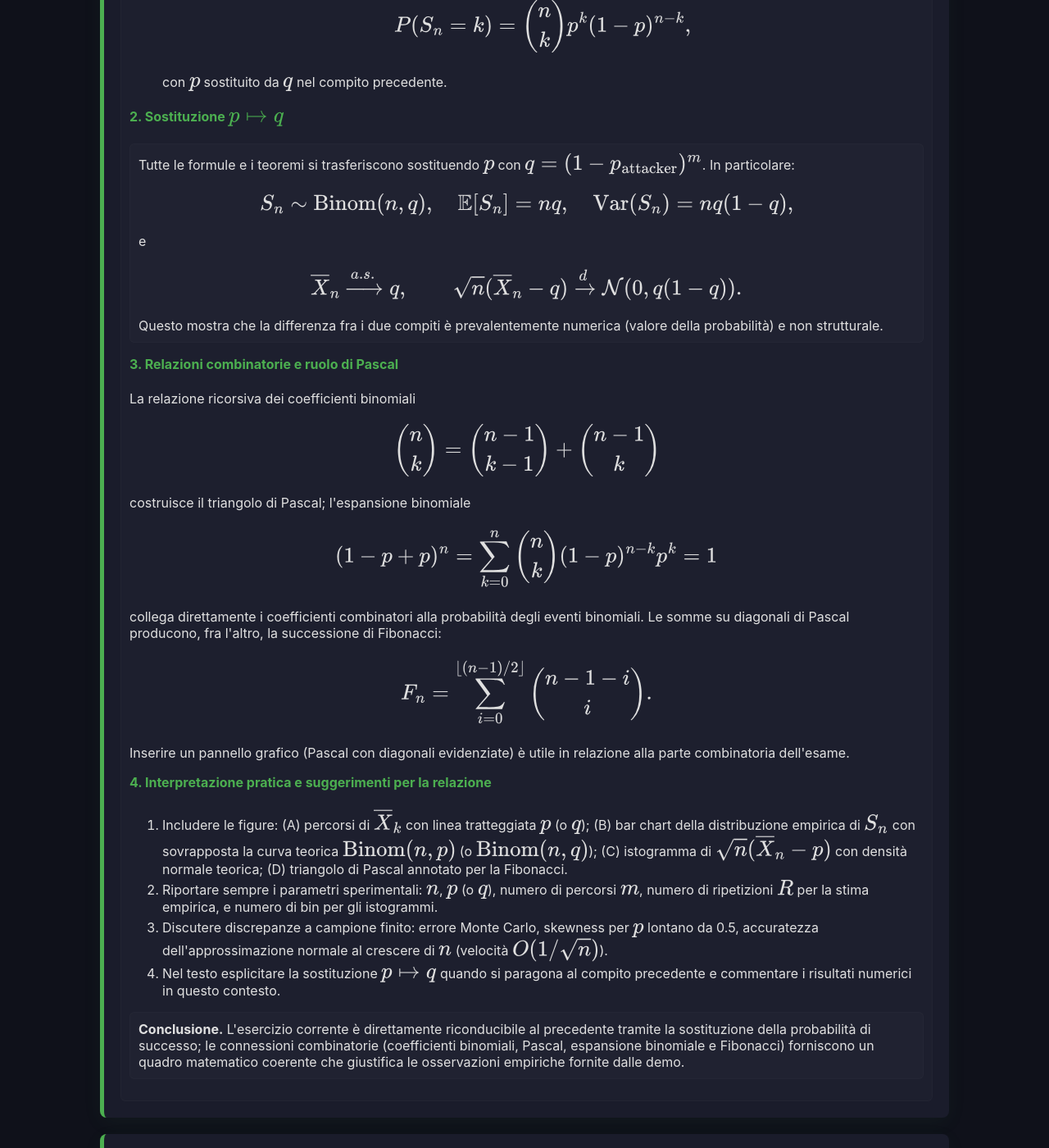
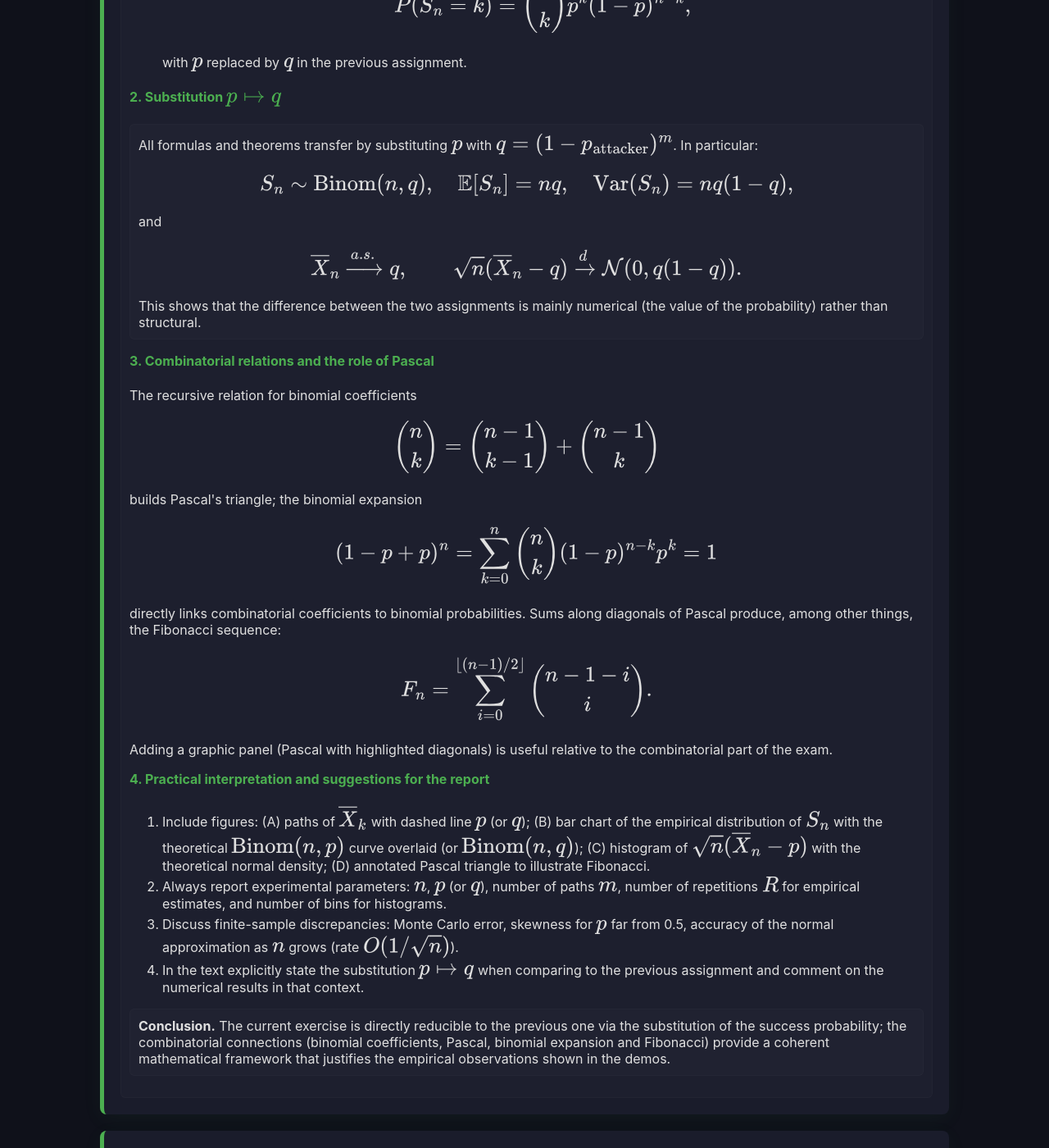
Before and after one commit to ricky2905/ricky2905.github.io, a Jekyll site: the page HOMEWORK/homework8/index.html, which Jekyll copies as it is, in a window 1280 px wide and 1400 px high, scrolled down 3403 px. Shown: the whole window at 82% size. Built offline with Jekyll 4.4.1, drawn with Linux system fonts in a browser that asks for light colours; some of the changed text lies outside the part shown.

Commit message:
Update index.html

```diff
--- a/HOMEWORK/homework8/index.html
+++ b/HOMEWORK/homework8/index.html
@@ -1,5 +1,5 @@
 <!doctype html>
-<html lang="it">
+<html lang="en">
 <head>
   <meta charset="utf-8" />
   <title>Bernoulli process, LLN, CLT, Pascal & Fibonacci</title>
@@ -65,11 +65,11 @@
 
     <main>
       <article class="card">
-        <h1>HMWK 2 — Processo di Bernoulli, LLN, CLT e connessioni combinatorie</h1>
+        <h1>HMWK 2 — Bernoulli Process, LLN, CLT and Combinatorial Connections</h1>
       </article>
 
       <article class="card">
-        <h2>1. Processo di Bernoulli e binomiale</h2>
+        <h2>1. Bernoulli process and binomial</h2>
         <div class="display-equation">
           \[
             X_1,X_2,\dots \overset{\text{iid}}{\sim} \mathrm{Bernoulli}(p),\qquad
@@ -84,30 +84,30 @@
       </article>
 
       <article class="card">
-        <h2>2. Legge dei grandi numeri (LLN)</h2>
+        <h2>2. Law of Large Numbers (LLN)</h2>
         <div class="display-equation">
           \[
             \overline{X}_n=\frac{S_n}{n}=\frac{1}{n}\sum_{i=1}^n X_i \xrightarrow{a.s.} \mathbb{E}[X_1]=p.
           \]
         </div>
-        <p class="formal">Enunciato (forte): per \(X_i\) iid con \(\mathbb{E}[|X_1|]<\infty\),
+        <p class="formal">Statement (strong): for iid \(X_i\) with \(\mathbb{E}[|X_1|]<\infty\),
           \(\frac{1}{n}\sum_{i=1}^n X_i \xrightarrow{a.s.} \mathbb{E}[X_1]\).
-          Nel caso Bernoulli la convergenza implica che, per quasi ogni realizzazione, la media campionaria converge a \(p\) al crescere di \(n\).</p>
+          In the Bernoulli case this means that, for almost every realization, the sample mean converges to \(p\) as \(n\) grows.</p>
       </article>
 
       <article class="card">
-        <h2>3. Teorema del limite centrale (CLT)</h2>
+        <h2>3. Central Limit Theorem (CLT)</h2>
         <div class="display-equation">
           \[
             \sqrt{n}\,(\overline{X}_n - p) \xrightarrow{d} \mathcal{N}\big(0,\;p(1-p)\big).
           \]
         </div>
-        <p class="formal">CLT: per \(X_i\) iid con media \(\mu\) e varianza \(\sigma^2\),
-          \(\sqrt{n}(\overline X_n - \mu)\xrightarrow{d} N(0,\sigma^2)\). Nel caso Bernoulli \(\mu=p\), \(\sigma^2=p(1-p)\).</p>
+        <p class="formal">CLT: for iid \(X_i\) with mean \(\mu\) and variance \(\sigma^2\),
+          \(\sqrt{n}(\overline X_n - \mu)\xrightarrow{d} N(0,\sigma^2)\). In the Bernoulli case \(\mu=p\), \(\sigma^2=p(1-p)\).</p>
       </article>
 
       <article class="card">
-        <h2>4. Triangolo di Pascal, espansione binomiale e Fibonacci</h2>
+        <h2>4. Pascal's triangle, binomial expansion and Fibonacci</h2>
         <div class="display-equation">
           \[
             \binom{n}{k} = \binom{n-1}{k-1} + \binom{n-1}{k},\qquad
@@ -119,116 +119,116 @@
             F_n=\sum_{i=0}^{\lfloor (n-1)/2\rfloor} \binom{n-1-i}{i}.
           \]
         </div>
-        <p class="explain">L'identità per Fibonacci mostra come sommando opportune diagonali del triangolo di Pascal si ottengano i termini della successione di Fibonacci. L'espansione binomiale collega invece i coefficienti combinatori alle probabilità nel modello Bernoulli ponendo \(a=1-p\), \(b=p\).</p>
+        <p class="explain">The Fibonacci identity shows how summing appropriate diagonals of Pascal's triangle yields terms of the Fibonacci sequence. The binomial expansion connects combinatorial coefficients to probabilities in the Bernoulli model by taking \(a=1-p\), \(b=p\).</p>
       </article>
 
       <article class="card">
-        <h2>5. Demo interattive: LLN, Binomiale e CLT</h2>
+        <h2>5. Interactive demos: LLN, Binomial and CLT</h2>
         <div class="controls">
-          <div style="flex:1"><label>n (prove)</label><input id="n_lln" type="number" value="500" min="2" max="200000"></div>
-          <div style="flex:1"><label>m (percorsi LLN)</label><input id="m_lln" type="number" value="50" min="1" max="500"></div>
+          <div style="flex:1"><label>n (trials)</label><input id="n_lln" type="number" value="500" min="2" max="200000"></div>
+          <div style="flex:1"><label>m (LLN paths)</label><input id="m_lln" type="number" value="50" min="1" max="500"></div>
           <div style="flex:1"><label>p (Bernoulli)</label><input id="p_lln" type="number" step="0.01" value="0.6" min="0" max="1"></div>
         </div>
         <div class="controls" style="margin-top:8px">
-          <button id="btn_lln" class="btn">Esegui LLN & Binom</button>
-          <button id="btn_clt" class="btn" style="background:#66bb6a">Mostra CLT (istogramma)</button>
+          <button id="btn_lln" class="btn">Run LLN & Binom</button>
+          <button id="btn_clt" class="btn" style="background:#66bb6a">Show CLT (histogram)</button>
         </div>
 
-        <div class="chartRow" style="margin-top:12px" role="region" aria-label="Grafici interattivi">
-          <div class="chartCard" aria-label="Grafico LLN">
-            <canvas id="llnChart" role="img" aria-label="Evoluzione delle medie campionarie"></canvas>
-            <div class="small">Curva: medie campionarie \(\overline X_k\) per diversi percorsi. Linea tratteggiata = valore teorico \(p\).</div>
+        <div class="chartRow" style="margin-top:12px" role="region" aria-label="Interactive charts">
+          <div class="chartCard" aria-label="LLN Chart">
+            <canvas id="llnChart" role="img" aria-label="Evolution of sample means"></canvas>
+            <div class="small">Curves: sample means \(\overline X_k\) for several paths. Dashed line = theoretical value \(p\).</div>
             <div id="lln_metrics" class="metrics" aria-live="polite"></div>
           </div>
 
-          <div class="chartCard" aria-label="Grafico binomiale">
-            <canvas id="binomChart" role="img" aria-label="Distribuzione empirica vs binomiale teorica"></canvas>
-            <div class="small">Barre: frequenze empiriche di \(S_n\). Linea: probabilità teorica \(\mathrm{Binom}(n,p)\).</div>
+          <div class="chartCard" aria-label="Binomial chart">
+            <canvas id="binomChart" role="img" aria-label="Empirical distribution vs theoretical binomial"></canvas>
+            <div class="small">Bars: empirical frequencies of \(S_n\). Line: theoretical \(\mathrm{Binom}(n,p)\) probabilities.</div>
             <div id="binom_metrics" class="metrics" aria-live="polite"></div>
           </div>
 
-          <div class="chartCard" aria-label="Grafico CLT">
-            <canvas id="cltChart" role="img" aria-label="Istogramma della quantità standardizzata e densità normale"></canvas>
-            <div class="small">Istogramma di \(\sqrt{n}(\overline X_n - p)\) con sovrapposta la densità teorica \(\mathcal{N}(0,p(1-p))\).</div>
+          <div class="chartCard" aria-label="CLT chart">
+            <canvas id="cltChart" role="img" aria-label="Histogram of the standardized quantity and normal density"></canvas>
+            <div class="small">Histogram of \(\sqrt{n}(\overline X_n - p)\) with the theoretical density \(\mathcal{N}(0,p(1-p))\) overlaid.</div>
             <div id="clt_metrics" class="metrics" aria-live="polite"></div>
           </div>
         </div>
       </article>
 
       <article class="card">
-        <h2>6. Confronto formale e analogie con il compito precedente</h2>
+        <h2>6. Formal comparison and analogies with the previous assignment</h2>
 
         <div class="formal">
-          <h3 style="margin:0 0 .5rem 0; color:var(--accent)">Obiettivo</h3>
-          <p>Questo paragrafo mette in relazione l'esercizio corrente con il compito precedente (dove il parametro efficace per prova era \(q=(1-p_{\text{attacker}})^m\)). Si evidenziano analogie, differenze e i richiami combinatori rilevanti.</p>
+          <h3 style="margin:0 0 .5rem 0; color:var(--accent)">Objective</h3>
+          <p>This paragraph relates the current exercise to the previous assignment (where the effective success probability per trial was \(q=(1-p_{\text{attacker}})^m\)). It highlights analogies, differences and the relevant combinatorial remarks.</p>
 
-          <h4 style="margin-top:0.6rem">1. Perspektiva generale: pathwise vs ensemble</h4>
+          <h4 style="margin-top:0.6rem">1. General perspective: pathwise vs. ensemble</h4>
           <p>
-            In entrambi i compiti l'unità fondamentale è la prova di Bernoulli con probabilità di successo fissata (nel compito precedente \(q\), qui \(p\)). Due prospettive complementari:
+            In both assignments the fundamental unit is the Bernoulli trial with a fixed success probability (in the previous assignment \(q\), here \(p\)). Two complementary perspectives:
           </p>
           <ul>
-            <li><strong>Pathwise (LLN):</strong> si segue una singola realizzazione e si osserva la media campionaria \(\overline X_k\). Il risultato di LLN assicura che, per quasi ogni percorso, \(\overline X_n\to p\) (o \(\to q\)).</li>
-            <li><strong>Ensemble (Binomiale):</strong> si ripete l'intero esperimento di lunghezza fissa \(n\) molte volte e si costruisce la distribuzione empirica di \(S_n\). Questa distribuzione è governata dal PMF binomiale
+            <li><strong>Pathwise (LLN):</strong> follow a single realization and observe the sample mean \(\overline X_k\). The LLN guarantees that, for almost every path, \(\overline X_n\to p\) (or \(\to q\)).</li>
+            <li><strong>Ensemble (Binomial):</strong> repeat the entire experiment of fixed length \(n\) many times and build the empirical distribution of \(S_n\). This distribution is governed by the binomial PMF
               \[
                 P(S_n=k)=\binom{n}{k}p^k(1-p)^{n-k},
               \]
-              con \(p\) sostituito da \(q\) nel compito precedente.</li>
+              with \(p\) replaced by \(q\) in the previous assignment.</li>
           </ul>
 
-          <h4 style="margin-top:0.6rem">2. Sostituzione \(p \mapsto q\)</h4>
+          <h4 style="margin-top:0.6rem">2. Substitution \(p \mapsto q\)</h4>
           <p class="formal">
-            Tutte le formule e i teoremi si trasferiscono sostituendo \(p\) con \(q=(1-p_{\text{attacker}})^m\). In particolare:
+            All formulas and theorems transfer by substituting \(p\) with \(q=(1-p_{\text{attacker}})^m\). In particular:
             \[
               S_n\sim\mathrm{Binom}(n,q),\quad \mathbb{E}[S_n]=nq,\quad \mathrm{Var}(S_n)=nq(1-q),
             \]
-            e
+            and
             \[
               \overline X_n \xrightarrow{a.s.} q,\qquad \sqrt{n}(\overline X_n - q)\xrightarrow{d}\mathcal{N}(0,q(1-q)).
             \]
-            Questo mostra che la differenza fra i due compiti è prevalentemente numerica (valore della probabilità) e non strutturale.
+            This shows that the difference between the two assignments is mainly numerical (the value of the probability) rather than structural.
           </p>
 
-          <h4 style="margin-top:0.6rem">3. Relazioni combinatorie e ruolo di Pascal</h4>
+          <h4 style="margin-top:0.6rem">3. Combinatorial relations and the role of Pascal</h4>
           <p>
-            La relazione ricorsiva dei coefficienti binomiali
+            The recursive relation for binomial coefficients
             \[
               \binom{n}{k}=\binom{n-1}{k-1}+\binom{n-1}{k}
             \]
-            costruisce il triangolo di Pascal; l'espansione binomiale
+            builds Pascal's triangle; the binomial expansion
             \[
               (1-p + p)^n = \sum_{k=0}^n \binom{n}{k}(1-p)^{n-k} p^k = 1
             \]
-            collega direttamente i coefficienti combinatori alla probabilità degli eventi binomiali. Le somme su diagonali di Pascal producono, fra l'altro, la successione di Fibonacci:
+            directly links combinatorial coefficients to binomial probabilities. Sums along diagonals of Pascal produce, among other things, the Fibonacci sequence:
             \[
               F_n=\sum_{i=0}^{\lfloor (n-1)/2\rfloor} \binom{n-1-i}{i}.
             \]
-            Inserire un pannello grafico (Pascal con diagonali evidenziate) è utile in relazione alla parte combinatoria dell'esame.
+            Adding a graphic panel (Pascal with highlighted diagonals) is useful relative to the combinatorial part of the exam.
           </p>
 
-          <h4 style="margin-top:0.6rem">4. Interpretazione pratica e suggerimenti per la relazione</h4>
+          <h4 style="margin-top:0.6rem">4. Practical interpretation and suggestions for the report</h4>
           <ol>
-            <li>Includere le figure: (A) percorsi di \(\overline X_k\) con linea tratteggiata \(p\) (o \(q\)); (B) bar chart della distribuzione empirica di \(S_n\) con sovrapposta la curva teorica \(\mathrm{Binom}(n,p)\) (o \(\mathrm{Binom}(n,q)\)); (C) istogramma di \(\sqrt{n}(\overline X_n-p)\) con densità normale teorica; (D) triangolo di Pascal annotato per la Fibonacci.</li>
-            <li>Riportare sempre i parametri sperimentali: \(n\), \(p\) (o \(q\)), numero di percorsi \(m\), numero di ripetizioni \(R\) per la stima empirica, e numero di bin per gli istogrammi.</li>
-            <li>Discutere discrepanze a campione finito: errore Monte Carlo, skewness per \(p\) lontano da 0.5, accuratezza dell'approssimazione normale al crescere di \(n\) (velocità \(O(1/\sqrt{n})\)).</li>
-            <li>Nel testo esplicitare la sostituzione \(p\mapsto q\) quando si paragona al compito precedente e commentare i risultati numerici in questo contesto.</li>
+            <li>Include figures: (A) paths of \(\overline X_k\) with dashed line \(p\) (or \(q\)); (B) bar chart of the empirical distribution of \(S_n\) with the theoretical \(\mathrm{Binom}(n,p)\) curve overlaid (or \(\mathrm{Binom}(n,q)\)); (C) histogram of \(\sqrt{n}(\overline X_n-p)\) with the theoretical normal density; (D) annotated Pascal triangle to illustrate Fibonacci.</li>
+            <li>Always report experimental parameters: \(n\), \(p\) (or \(q\)), number of paths \(m\), number of repetitions \(R\) for empirical estimates, and number of bins for histograms.</li>
+            <li>Discuss finite-sample discrepancies: Monte Carlo error, skewness for \(p\) far from 0.5, accuracy of the normal approximation as \(n\) grows (rate \(O(1/\sqrt{n})\)).</li>
+            <li>In the text explicitly state the substitution \(p\mapsto q\) when comparing to the previous assignment and comment on the numerical results in that context.</li>
           </ol>
 
-          <p class="formal"><strong>Conclusione.</strong> L'esercizio corrente è direttamente riconducibile al precedente tramite la sostituzione della probabilità di successo; le connessioni combinatorie (coefficienti binomiali, Pascal, espansione binomiale e Fibonacci) forniscono un quadro matematico coerente che giustifica le osservazioni empiriche fornite dalle demo.</p>
+          <p class="formal"><strong>Conclusion.</strong> The current exercise is directly reducible to the previous one via the substitution of the success probability; the combinatorial connections (binomial coefficients, Pascal, binomial expansion and Fibonacci) provide a coherent mathematical framework that justifies the empirical observations shown in the demos.</p>
         </div>
       </article>
 
       <article class="card">
-        <h2>7. Triangolo di Pascal e Fibonacci (tool)</h2>
+        <h2>7. Pascal's Triangle and Fibonacci (tool)</h2>
         <div class="controls" style="margin-top:8px">
-          <div style="flex:1"><label>Genera Pascal fino a riga n</label><input id="pascal_n" type="number" value="12" min="1" max="30"></div>
-          <button id="gen_pascal" class="btn">Genera Pascal</button>
+          <div style="flex:1"><label>Generate Pascal up to row n</label><input id="pascal_n" type="number" value="12" min="1" max="30"></div>
+          <button id="gen_pascal" class="btn">Generate Pascal</button>
         </div>
         <div id="pascal_box" class="code" style="margin-top:8px;max-height:220px;overflow:auto"></div>
         <pre id="fib_out" class="code">—</pre>
       </article>
 
       <article class="card">
-        <h2>Riferimenti</h2>
+        <h2>References</h2>
         <ol class="small"><li>W. Feller, <em>An Introduction to Probability Theory and Its Applications</em>, Vol.1.</li><li>P. Billingsley, <em>Probability and Measure</em>.</li><li>G. Graham, D. Knuth, O. Patashnik, <em>Concrete Mathematics</em>.</li></ol>
       </article>
     </main>
@@ -279,7 +279,7 @@
           for(let i=0;i<=Math.floor((k-1)/2);i++){ s += binomCoeff(k-1-i, i); }
           fib.push(s);
         }
-        document.getElementById('fib_out').textContent = 'Fibonacci (estratto dalle diagonali di Pascal):\n' + fib.join(', ');
+        document.getElementById('fib_out').textContent = 'Fibonacci (extracted from Pascal diagonals):\n' + fib.join(', ');
       });
 
       // Charts setup
@@ -293,7 +293,7 @@
         options:{
           responsive:true,
           plugins:{ legend:{ display:true } },
-          scales:{ y:{ min:0, max:1, title:{display:true, text:'media campionaria' } }, x:{ title:{display:true, text:'k (numero di prove)' } } }
+          scales:{ y:{ min:0, max:1, title:{display:true, text:'sample mean' } }, x:{ title:{display:true, text:'k (number of trials)' } } }
         }
       });
 
@@ -303,7 +303,7 @@
         options:{
           responsive:true,
           plugins:{ legend:{ display:true } },
-          scales:{ y:{ beginAtZero:true, title:{display:true, text:'probabilità / frequenza' } }, x:{ title:{display:true, text:'conteggio k' } } }
+          scales:{ y:{ beginAtZero:true, title:{display:true, text:'probability / frequency' } }, x:{ title:{display:true, text:'count k' } } }
         }
       });
 
@@ -313,7 +313,7 @@
         options:{
           responsive:true,
           plugins:{ legend:{ display:true } },
-          scales:{ y:{ beginAtZero:true, title:{display:true, text:'densità/frequenza normalizzata' } }, x:{ title:{display:true, text:'valore standardizzato' } } }
+          scales:{ y:{ beginAtZero:true, title:{display:true, text:'density/normalized frequency' } }, x:{ title:{display:true, text:'standardized value' } } }
         }
       });
 
@@ -360,11 +360,11 @@
             const X = Math.random() < p ? 1 : 0; sum += X;
             if(i % step === 0) data.push(sum / i);
           }
-          datasets.push({ label: 'percorso '+(path+1), data, borderColor:'rgba(255,255,255,0.12)', pointRadius:0, tension:0.3, fill:false, borderWidth:1 });
+          datasets.push({ label: 'path '+(path+1), data, borderColor:'rgba(255,255,255,0.12)', pointRadius:0, tension:0.3, fill:false, borderWidth:1 });
         }
         // add theoretical p
         const pLine = Array(labels.length).fill(p);
-        datasets.push({ label: 'p (valore atteso)', data: pLine, borderColor: 'rgba(76,175,80,0.95)', borderWidth:2, pointRadius:0, tension:0, borderDash:[6,6], fill:false });
+        datasets.push({ label: 'p (expected value)', data: pLine, borderColor: 'rgba(76,175,80,0.95)', borderWidth:2, pointRadius:0, tension:0, borderDash:[6,6], fill:false });
 
         llnChart.data.labels = labels; llnChart.data.datasets = datasets; llnChart.update();
 
@@ -382,8 +382,8 @@
 
         binomChart.data.labels = labelsK;
         binomChart.data.datasets = [
-          { label:'Empirico (frequenza)', data: freqs, backgroundColor:'rgba(76,175,80,0.45)' },
-          { label:'Teorico Binom(n,p)', data: theo, type:'line', borderColor:'#ffffff', borderWidth:2, fill:false, pointRadius:2, tension:0.2 }
+          { label:'Empirical (frequency)', data: freqs, backgroundColor:'rgba(76,175,80,0.45)' },
+          { label:'Theoretical Binom(n,p)', data: theo, type:'line', borderColor:'#ffffff', borderWidth:2, fill:false, pointRadius:2, tension:0.2 }
         ];
         binomChart.update();
 
@@ -393,10 +393,10 @@
         const var_bar = (p * (1 - p)) / n;
 
         document.getElementById('binom_metrics').textContent =
-          `Media teorica S_n = np = ${mean_count.toFixed(3)} · Var(S_n) = np(1-p) = ${var_count.toFixed(3)}. (n=${n}, p=${p})`;
+          `Theoretical mean S_n = np = ${mean_count.toFixed(3)} · Var(S_n) = np(1-p) = ${var_count.toFixed(3)}. (n=${n}, p=${p})`;
 
         document.getElementById('lln_metrics').textContent =
-          `Media teorica della media campionaria = p = ${p.toFixed(3)} · Var(\\overline{X}_n) = p(1-p)/n = ${var_bar.toFixed(6)}.`;
+          `Theoretical mean of the sample mean = p = ${p.toFixed(3)} · Var(\\overline{X}_n) = p(1-p)/n = ${var_bar.toFixed(6)}.`;
       });
 
       // CLT demo button: histogram of sqrt(n)(Xbar - p)
@@ -425,8 +425,8 @@
 
         cltChart.data.labels = hist.centers.map(c => c.toFixed(3));
         cltChart.data.datasets = [
-          { label: `Istogramma (repetitions=${repetitions})`, data: hist.freqs, backgroundColor:'rgba(120,144,156,0.45)' },
-          { label: `Densità teorica N(0,${(p*(1-p)).toFixed(5)})`, data: densityScaled, type:'line', borderColor:'#ffffff', borderWidth:2, fill:false, pointRadius:0, tension:0.3 }
+          { label: `Histogram (repetitions=${repetitions})`, data: hist.freqs, backgroundColor:'rgba(120,144,156,0.45)' },
+          { label: `Theoretical density N(0,${(p*(1-p)).toFixed(5)})`, data: densityScaled, type:'line', borderColor:'#ffffff', borderWidth:2, fill:false, pointRadius:0, tension:0.3 }
         ];
         cltChart.update();
 
@@ -434,7 +434,7 @@
         const sampleMean = zvals.reduce((a,b)=>a+b,0)/zvals.length;
         const sampleVar = zvals.reduce((a,b)=>a + (b - sampleMean)*(b - sampleMean),0) / (zvals.length-1);
         document.getElementById('clt_metrics').textContent =
-          `E[z] ≈ ${sampleMean.toFixed(4)} · Var[z] ≈ ${sampleVar.toFixed(4)} · var teorica = p(1-p) = ${(p*(1-p)).toFixed(4)}. (n=${n}, p=${p})`;
+          `E[z] ≈ ${sampleMean.toFixed(4)} · Var[z] ≈ ${sampleVar.toFixed(4)} · theoretical var = p(1-p) = ${(p*(1-p)).toFixed(4)}. (n=${n}, p=${p})`;
       });
 
     } // ready
```
